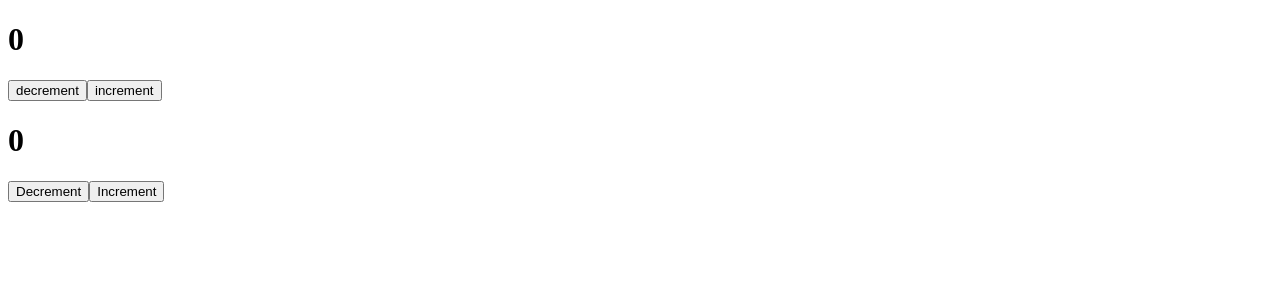
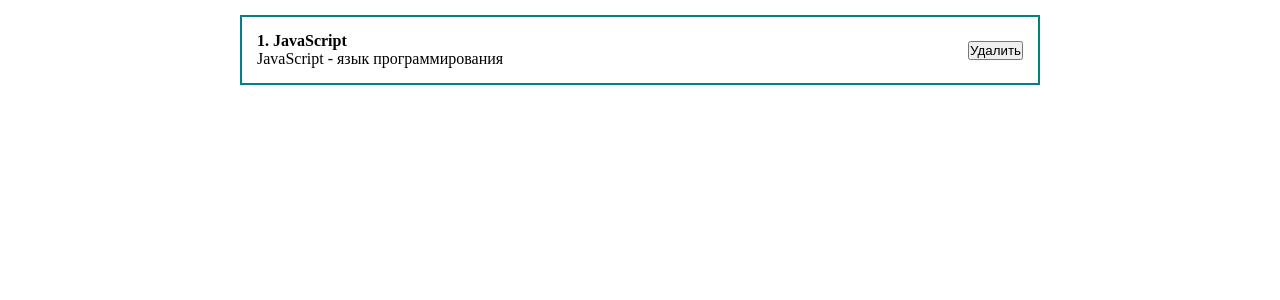
Before and after one commit to simolex/ulbi-react-a-z, a React (Create React App) app: page / in a window 1280 px wide. Shown: the top 300 px of the page. Built offline with nearby package versions, Linux system fonts and the light colour scheme.

Commit message:
create component PostItem

```diff
--- a/src/App.js
+++ b/src/App.js
@@ -1,12 +1,11 @@
 import React, { useState } from "react";
-import ClassCounter from "./components/classCounter";
-import Counter from "./components/Counter";
+import PostItem from "./components/PostItem";
+import "./styles/App.css";
 
 function App() {
   return (
     <div className="App">
-      <Counter />
-      <ClassCounter />
+      <PostItem />
     </div>
   );
 }
--- /dev/null
+++ b/src/components/PostItem.jsx
@@ -0,0 +1,17 @@
+import React from "react";
+
+const PostItem = () => {
+  return (
+    <div className="post">
+      <div className="post__content">
+        <strong>1. JavaScript</strong>
+        <div>JavaScript - язык программирования</div>
+      </div>
+      <div className="post__btns">
+        <button>Удалить</button>
+      </div>
+    </div>
+  );
+};
+
+export default PostItem;
--- /dev/null
+++ b/src/styles/App.css
@@ -0,0 +1,22 @@
+* {
+  margin: 0;
+  padding: 0;
+  box-sizing: border-box;
+}
+#root {
+  display: flex;
+  justify-content: center;
+}
+
+.App {
+  width: 800px;
+}
+
+.post {
+  display: flex;
+  padding: 15px;
+  border: 2px solid teal;
+  margin-top: 15px;
+  justify-content: space-between;
+  align-items: center;
+}
```
